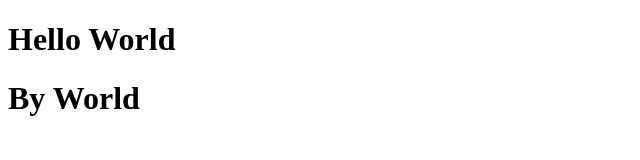
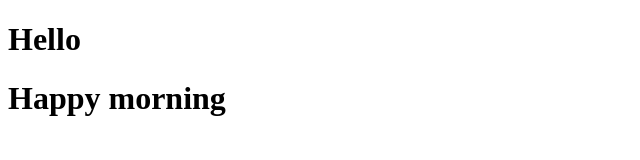
Before and after one commit to ChavanAV/Portfolio, a plain HTML site: page index.html in a window 1280 px wide. Shown: the whole page, without its empty margins (0-640 px from the left). Drawn offline with Linux system fonts and the light colour scheme.

Commit message:
new changes

```diff
--- a/index.html
+++ b/index.html
@@ -6,7 +6,7 @@
     <title>Document</title>
 </head>
 <body>
-    <h1>Hello World</h1>
-    <h1>By World</h1>
+    <h1>Hello</h1>
+    <h1>Happy morning</h1>
 </body>
 </html>
```
